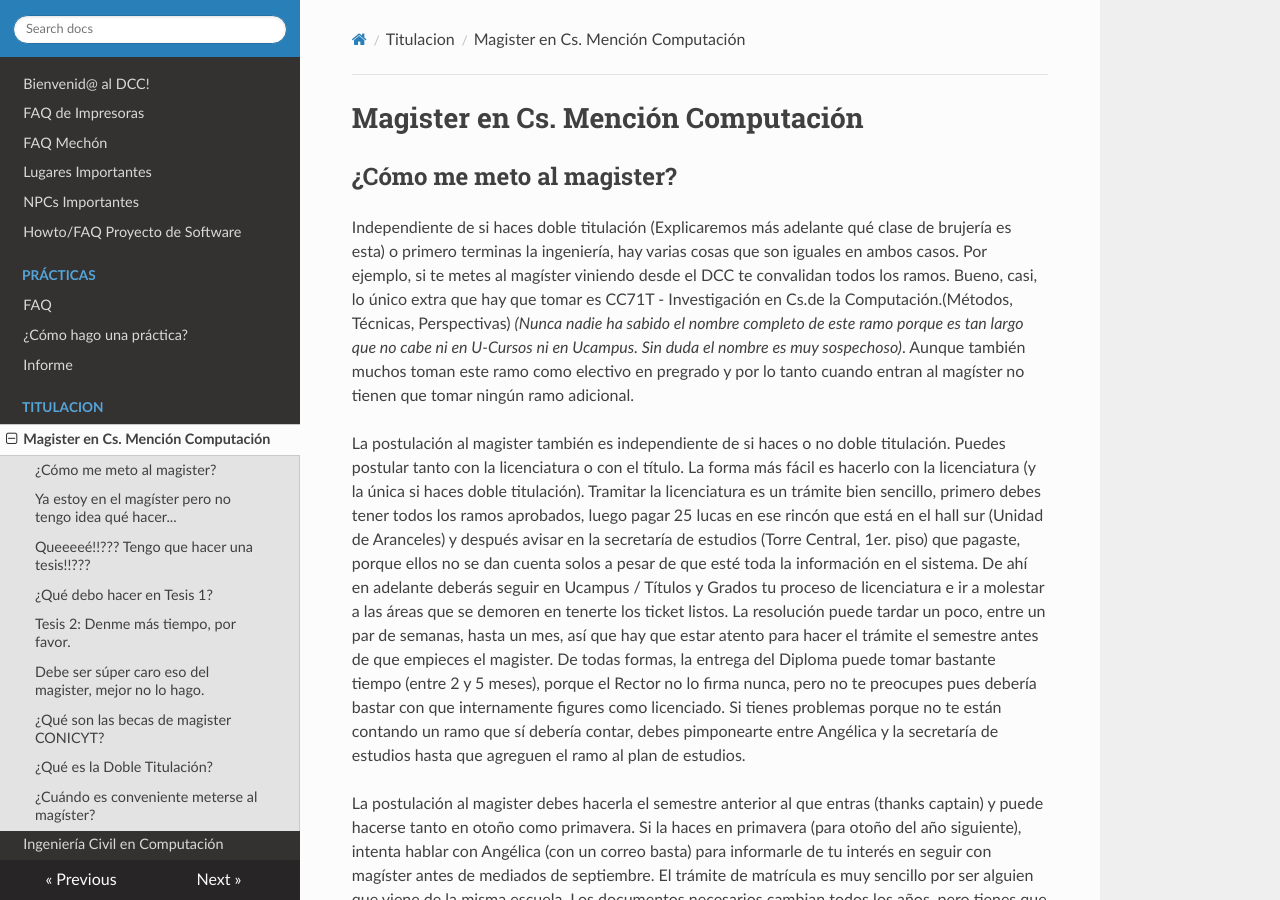
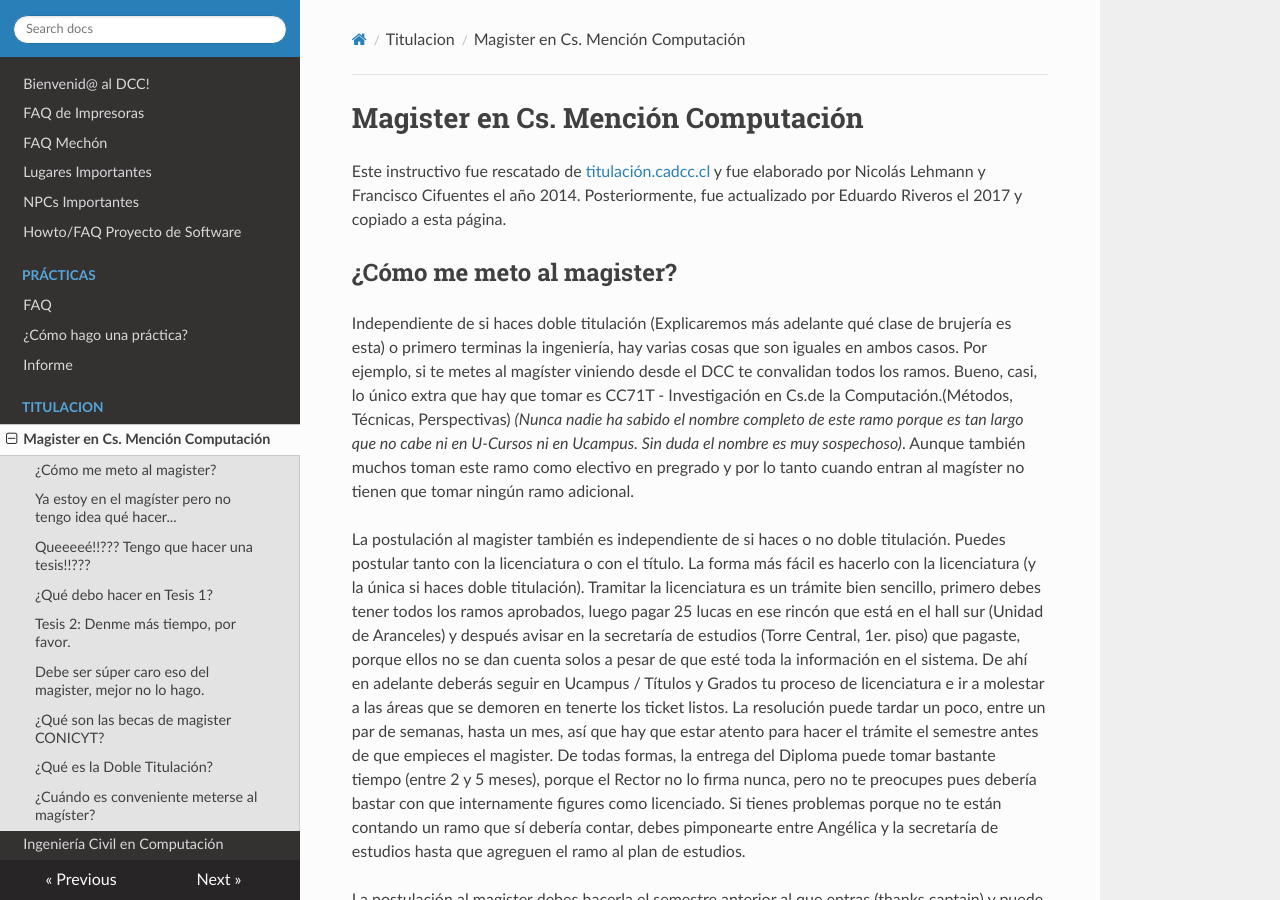
Before and after one commit to cadcc/howto, an MkDocs documentation site: the page built from docs/Titulacion/El Magister.md, in a window 1280 px wide and 900 px high. Built offline with MkDocs 1.6.1, drawn with Linux system fonts in a browser that asks for light colours; nearby versions of some CDN libraries.

Commit message:
Update El Magister.md

```diff
--- a/docs/Titulacion/El Magister.md
+++ b/docs/Titulacion/El Magister.md
@@ -1,4 +1,6 @@
 # Magister en Cs. Mención Computación
+
+Este instructivo fue rescatado de [titulación.cadcc.cl](https://titulacion.cadcc.cl) y fue elaborado por Nicolás Lehmann y Francisco Cifuentes el año 2014. Posteriormente, fue actualizado por Eduardo Riveros el 2017 y copiado a esta página.
 
 ## ¿Cómo me meto al magister?
 
```
